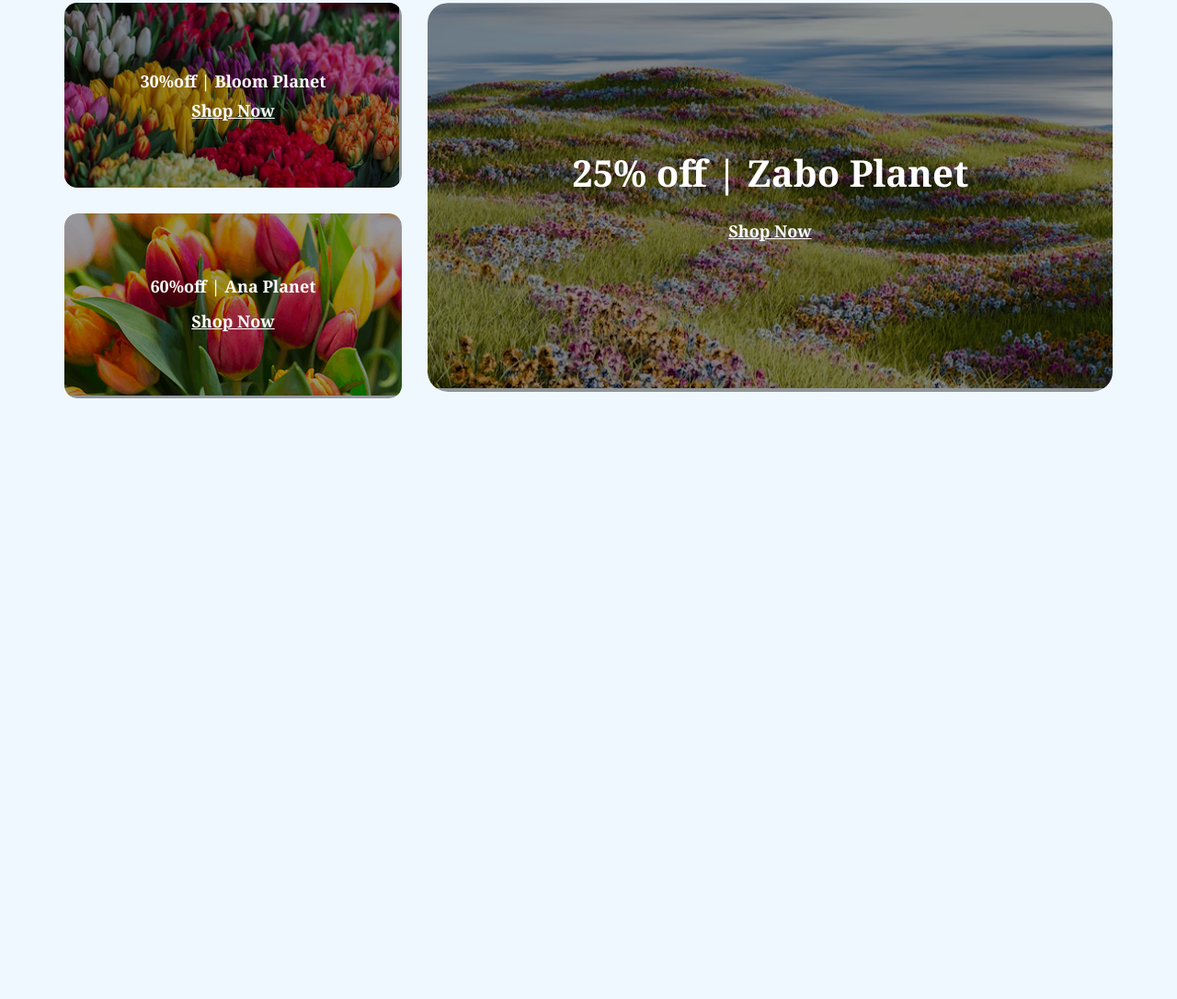
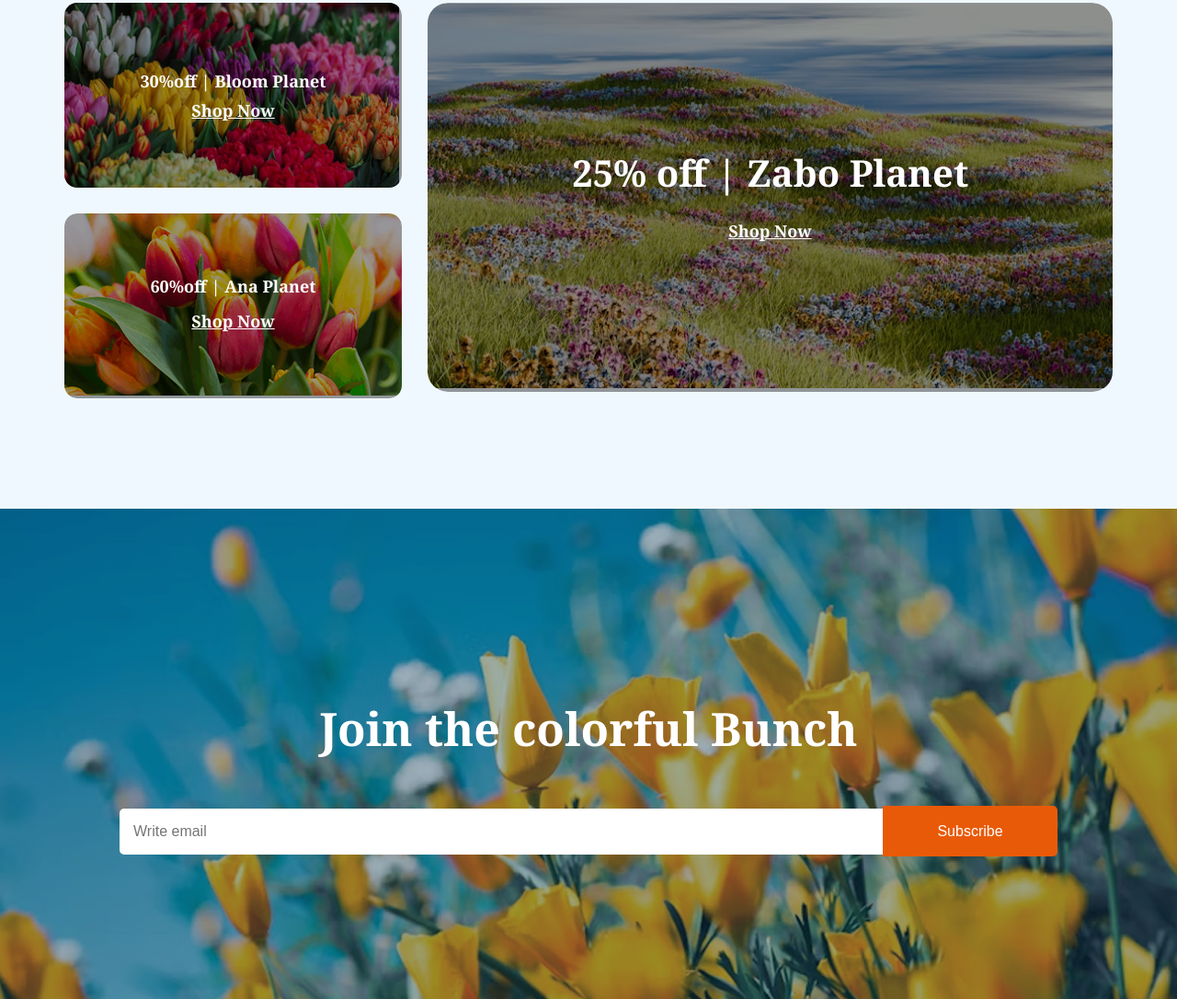
Before and after one commit to zahidulhasansakib/Assignment-2, a plain HTML site: page index.html in a window 1280 px wide. Shown: the part 2072-3158 px from the top of the page at 92% size. Before the commit the page ends 2505 px from the top, so only its background shows below. Drawn offline with Linux system fonts and the light colour scheme.

Commit message:
add input and button

```diff
--- a/index.html
+++ b/index.html
@@ -141,5 +141,15 @@
             <a href="">Shop Now</a>
         </div>
     </section>
+    <section class="search">
+
+        <div class="search-title"></div>
+        <p class="search-title">Join the colorful Bunch</p>
+        <div class="input">
+            <input type="email" name="" id="" placeholder="Write email" >
+            <button>Subscribe</button>
+        </div>
+
+    </section>
 </body>
 </html>
--- a/style/style.css
+++ b/style/style.css
@@ -365,6 +365,113 @@ li{
 .right-planet a{
     margin-top: -20px;
 }
+/* .search{
+   max-width: 1600px;
+    background: url(../assets/news-letter-bg.png);
+    background-size: cover;
+    height: 533px;
+    margin-top: 120px;
+
+}
+.search-title{
+    text-align: center;
+    margin: 100px;
+         display: flex;
+    align-items: center;
+    justify-content: center;
+    text-align: center;
+    margin-top: 50px;
+    font-size: 50px;
+    color: white;
+    font-weight: bold;
+
+}
+
+.input {
+    margin: 0 auto;
+    text-align: center;
+  margin-top: 200px;
+  display: flex;
+  justify-content: center;
+  align-items: center;
+  gap: 0;
+
+}
+input{
+      width: 830px;
+  height: 50px;
+  gap: 0px;
+  width: 100%;
+  box-sizing: border-box;
+
+}
+button{
+    width: 190px;
+    height: 55px;
+    border: none;
+    background-color: rgba(233, 90, 8, 1);
+    color: white;
+} */
+
+
+.search {
+  max-width: 1600px;
+  background: url(../assets/news-letter-bg.png);
+  background-size: cover;
+  background-position: center;
+  height: 533px;
+  margin: 120px auto 0 auto;
+  display: flex;
+  flex-direction: column;
+  justify-content: center;
+  align-items: center;
+  padding: 0 20px; /* safe padding so content na ছাড়ায় */
+  box-sizing: border-box;
+}
+
+.search-title {
+  font-size: 50px;
+  color: white;
+  font-weight: bold;
+  text-align: center;
+  margin: 0 0 50px 0; /* margin top কমিয়ে centred */
+  display: flex;
+  justify-content: center;
+  align-items: center;
+}
+
+/* Container for input and button */
+.input {
+  display: flex;
+  justify-content: center;
+  align-items: center;
+  gap: 0;
+  width: 100%;
+  max-width: 1020px; /* 830+190 = 1020 max width */
+  box-sizing: border-box;
+}
+
+input {
+
+  width: 830px;
+  height: 50px;
+  padding-left: 15px;
+  font-size: 16px;
+  border: none;
+  border-radius: 5px 0 0 5px;
+  box-sizing: border-box;
+}
+
+button {
+  width: 190px;
+  height: 55px;
+  border: none;
+  background-color: rgba(233, 90, 8, 1);
+  color: white;
+  font-size: 16px;
+  border-radius: 0 5px 5px 0;
+  cursor: pointer;
+}
 
 
 
@@ -413,7 +520,7 @@ li{
        display: grid;
        grid-template-columns: repeat(2,1fr);
        width: 100%;
-
+      gap: 40px;
 
     }
     .flower-card img{
@@ -422,15 +529,16 @@ li{
     .flower-card{
        height: 340px;
        width: 171px;
-        /* gap: 40px; */
+
         margin-top: 20px;
         margin: 40px;
 
-       /* margin: 5px;
-       gap: 30px; */
+
+
         margin: 0;
         margin-left: 40px;
-        display: block;
+        /* display: block; */
+        gap: 30px;
     }
     .btn{
         width:171px ;
@@ -483,7 +591,34 @@ li{
     margin-top: -50px;
 }
 
+.search {
+    max-width: 100%;
+    width: 100%;
+    height: 276px;
+    max-width: 393px;
+    margin: 60px auto 0 auto;
+    padding: 20px;
+    margin-left: 50px;
+  }
 
+  .search-title {
+    font-size: 24px;
+    margin-bottom: 30px;
+  }
 
+  .input {
+    max-width: 100%;
+  }
 
+  input {
+    width: 65%;
+    height: 40px;
+    font-size: 14px;
+  }
+
+  button {
+    width: 35%;
+    height: 40px;
+    font-size: 14px;
+  }
 }
```
